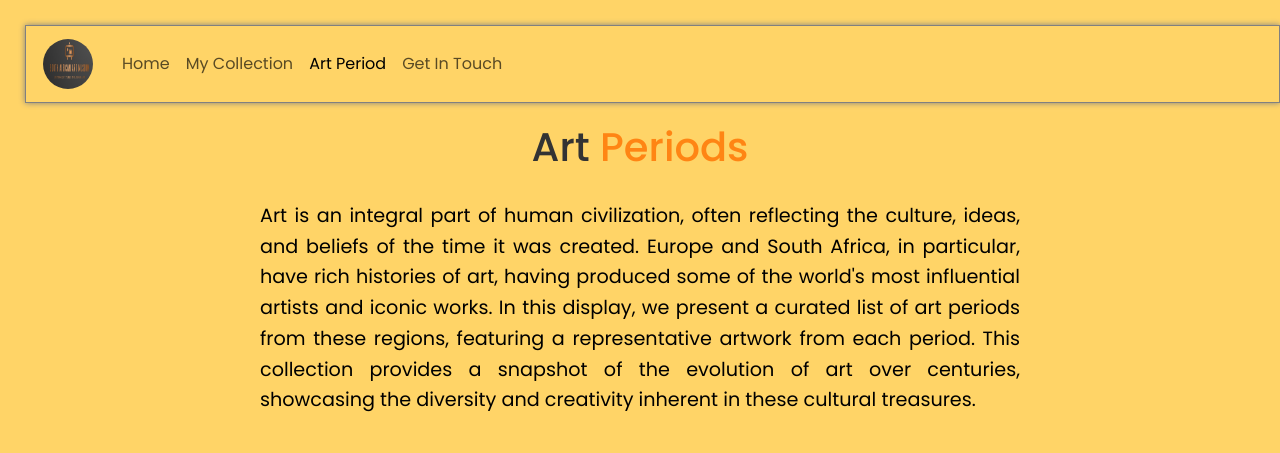
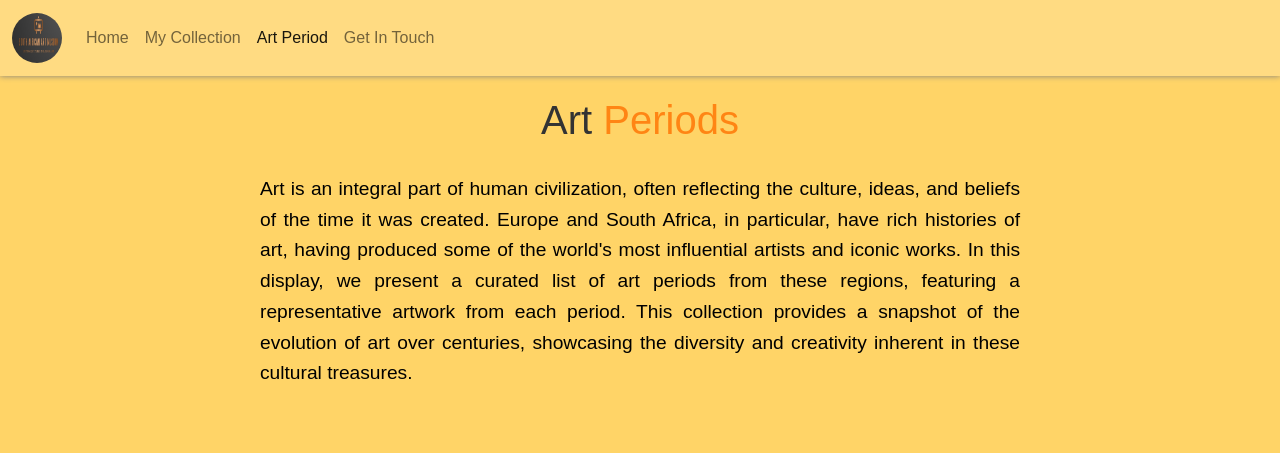
Before and after one commit to lasity34/Art-Museum-hackathon, a plain HTML site: page art_period.html in a window 1280 px wide. Drawn offline with nearby package versions, Linux system fonts and the light colour scheme; a script that the page names is missing.

Commit message:
fixed issue with navigation bar

```diff
--- a/art_period.html
+++ b/art_period.html
@@ -6,14 +6,10 @@
   <meta http-equiv="X-UA-Compatible" content="IE=edge" />
   <meta name="viewport" content="width=device-width, initial-scale=1.0" />
   <title>Art Periods</title>
-  <link rel="stylesheet" href="/path/to/bootstrap.min.css">
+  <link href="https://cdn.jsdelivr.net/npm/bootstrap@5.2.3/dist/css/bootstrap.min.css" rel="stylesheet" integrity="sha384-rbsA2VBKQhggwzxH7pPCaAqO46MgnOM80zW1RWuH61DGLwZJEdK2Kadq2F9CUG65" crossorigin="anonymous" />
 
 
-  <!-- <link href="https://cdn.jsdelivr.net/npm/bootstrap@5.2.3/dist/css/bootstrap.min.css" rel="stylesheet"
-    integrity="sha384-rbsA2VBKQhggwzxH7pPCaAqO46MgnOM80zW1RWuH61DGLwZJEdK2Kadq2F9CUG65" crossorigin="anonymous" />
-  <link rel="stylesheet" href="css/style.css" /> -->
-
-  <link rel="stylesheet" href="css/contact_us.css">
+  <!-- <link rel="stylesheet" href="css/contact_us.css"> -->
 
   <link href="./css/art_period.css" rel="stylesheet" />
 
@@ -50,50 +46,29 @@
 
 </head>
 
-<body>
-  <!-- <nav class="navbar hidden">
-    <div class="logo">
-      <img class="myLogo" src="images/logo.jpg" alt="" width="60" height="60">
-    </div>
-
-    <div style="background-color: #FFD467;" class="collapse navbar-collapse" id="navbarNav">
-      <ul class="nav-ul">
-        <li class="nav-li">
-          <a class="nav-link " aria-current="page" href="./index.html">Home</a>
-        </li>
-        <li class="nav-li">
-          <a class="nav-link" href="./collection.html">My Collection</a>
-        </li>
-        <li class="nav-li">
-          <a class="nav-link active" href="./art_period.html">Art Periods</a>
-        </li>
-        <li class="nav-li">
-          <a class="nav-link" href="./contact_us.html">Get In Touch</a>
-        </li>
-      </ul>
-    </div>
-
-  </nav> -->
-
-  <nav class="navbar navbar-expand-lg" style="background-color: #FFD467;box-shadow: 0 0 6px gray;">
+<nav class="navbar navbar-expand-lg sticky-top" style="background-color: #ffdb82 ; box-shadow: 0 0 6px gray;" >
   <div class="container-fluid">
     <a class="navbar-brand" href="#">
-        <img class="" style="border-radius: 50%;" src="images/logo.jpg" alt="" width="50" height="50">
+      <img class="" style="border-radius: 50%;"  src="images/logo.jpg" alt="" width="50" height="50">
   </a>
-      <button class="navbar-toggler" type="button" data-bs-toggle="collapse" data-bs-target="#navbarNavAltMarkup"
-        aria-controls="navbarNavAltMarkup" aria-expanded="false" aria-label="Toggle navigation">
+    <button class="navbar-toggler" type="button" data-bs-toggle="collapse" data-bs-target="#navbarNavAltMarkup" aria-controls="navbarNavAltMarkup" aria-expanded="false" aria-label="Toggle navigation">
       <span class="navbar-toggler-icon"></span>
     </button>
     <div class="collapse navbar-collapse" id="navbarNavAltMarkup">
       <div class="navbar-nav">
           <a class="nav-link " aria-current="page" href="index.html">Home</a>
-          <a class="nav-link" href="collection.html"> My Collection</a>
+          <a class="nav-link" href="collection.html">My Collection</a>
           <a class="nav-link active" href="art_period.html">Art Period</a>
-          <a class="nav-link" href="contact_us.html">Get In Touch</a>
+          <a class="nav-link" href="contact_us.html" >Get In Touch</a>
       </div>
     </div>
   </div>
 </nav>
+
+<body>
+
+
+
 
 
   <h1>Art <span>Periods</span></h1>
--- a/css/art_period.css
+++ b/css/art_period.css
@@ -6,7 +6,7 @@
 
 }
 
-.navbar {
+/* .navbar {
   display: flex;
   flex-direction: row;
   align-items: center;
@@ -14,14 +14,13 @@
   margin-top: 25px;
   margin-left: 25px;
   border: 1px solid grey;
-}
+} */
 
-nav ul {
+/* nav ul {
   list-style-type: none;
   margin: 0;
   padding: 0;
   display: flex;
-  /* Display the list items horizontally */
 }
 
 
@@ -30,7 +29,7 @@
 }
 
 /* Style the links */
-nav a {
+/* nav a {
   color: #333;
   text-decoration: none;
   padding: 5px;
@@ -39,7 +38,7 @@
 nav a:hover {
   color: #000;
   background-color: #ff8514;
-}
+} */ */
 
 .myLogo {
   margin-top: 25px;
```
Also changed, not shown: collection.html (+2 -2 lines). Lines whose indentation alone changed are shown as unchanged.
